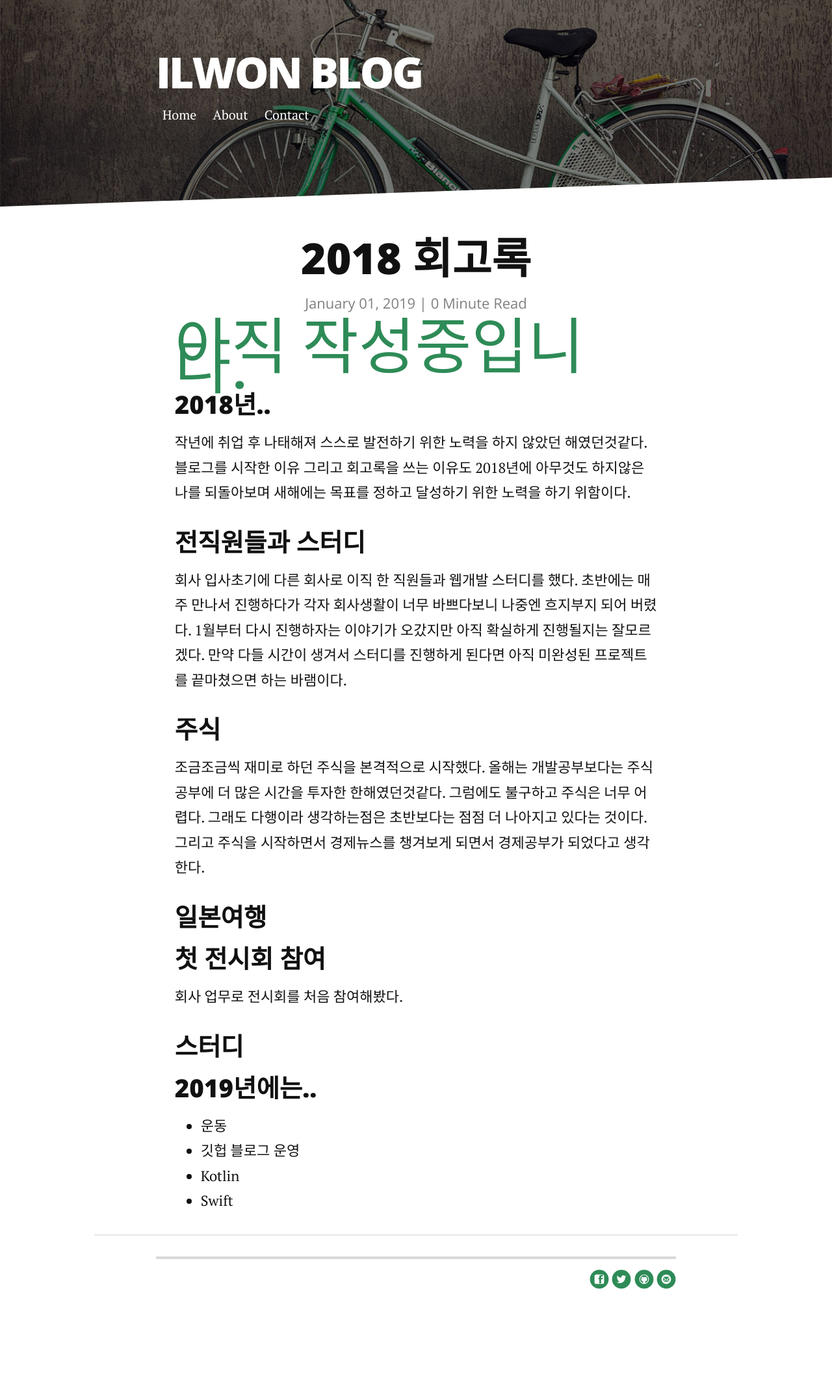
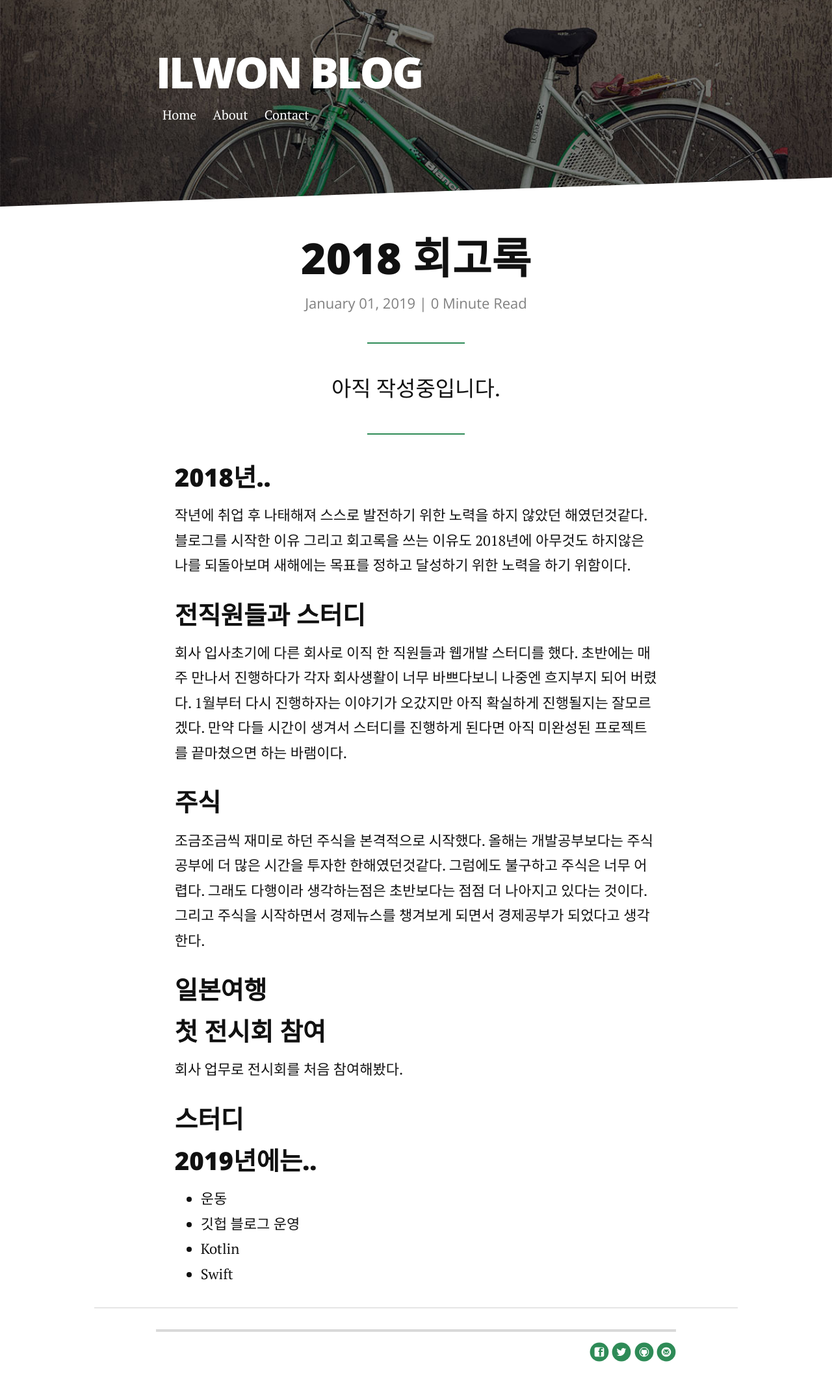
Before and after one commit to ilwon126/ilwon126.github.io, a Jekyll site: the page built from _posts/2019-01-01-회고록.md, in a window 1280 px wide. Shown: the whole page at 65% size. Built offline with Jekyll 4.4.1, drawn with Linux system fonts in a browser that asks for light colours; nearby versions of some CDN libraries; before the commit the page ends 2026 px from its top, so only the background shows below that.

Commit message:
포스트 수정

```diff
--- a/_posts/2019-01-01-회고록.md
+++ b/_posts/2019-01-01-회고록.md
@@ -5,7 +5,7 @@ date:   2019-01-01
 description: 2018 회고록
 ---
 
-<p class="intro"><span class="dropcap">아직 작성중입니다.</span></p>
+<blockquote class="textC">아직 작성중입니다.</blockquote>
 
 
 
```
